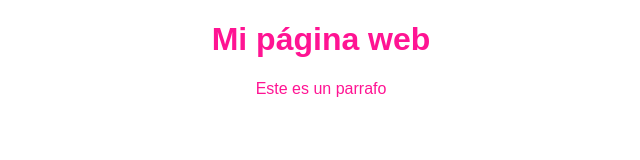
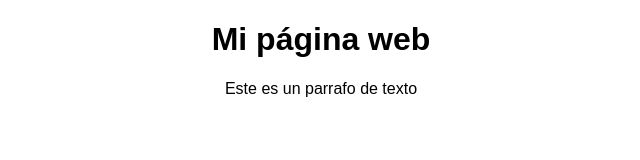
Before and after one commit to icortezhdz/blogEjemplo, a plain HTML site: page index.html in a window 1280 px wide. Shown: the whole page, without its empty margins (319-959 px from the left). Drawn offline with Linux system fonts and the light colour scheme.

Commit message:
modifique todo

```diff
--- a/css/styles.css
+++ b/css/styles.css
@@ -1,5 +1,5 @@
 body{
-    color: deeppink;
+
     text-align: center;
     font-family: "Arial";
 }
--- a/index.html
+++ b/index.html
@@ -7,6 +7,6 @@
     </head>
     <body>
         <h1>Mi página web</h1>
-        <p>Este es un parrafo</p>
+        <p>Este es un parrafo de texto</p>
     </body>
 </html>
```
Also changed, not shown: file.txt.
